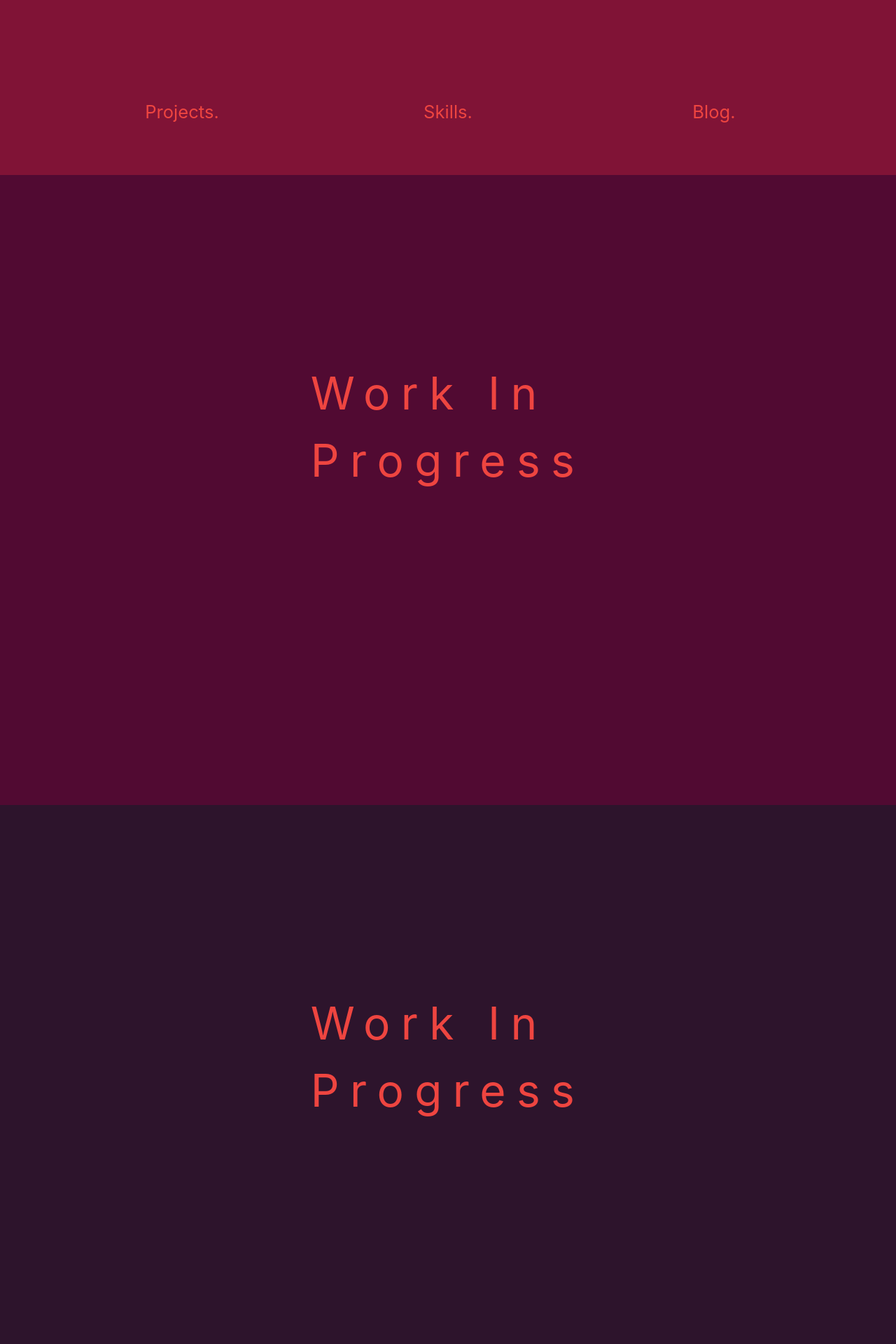
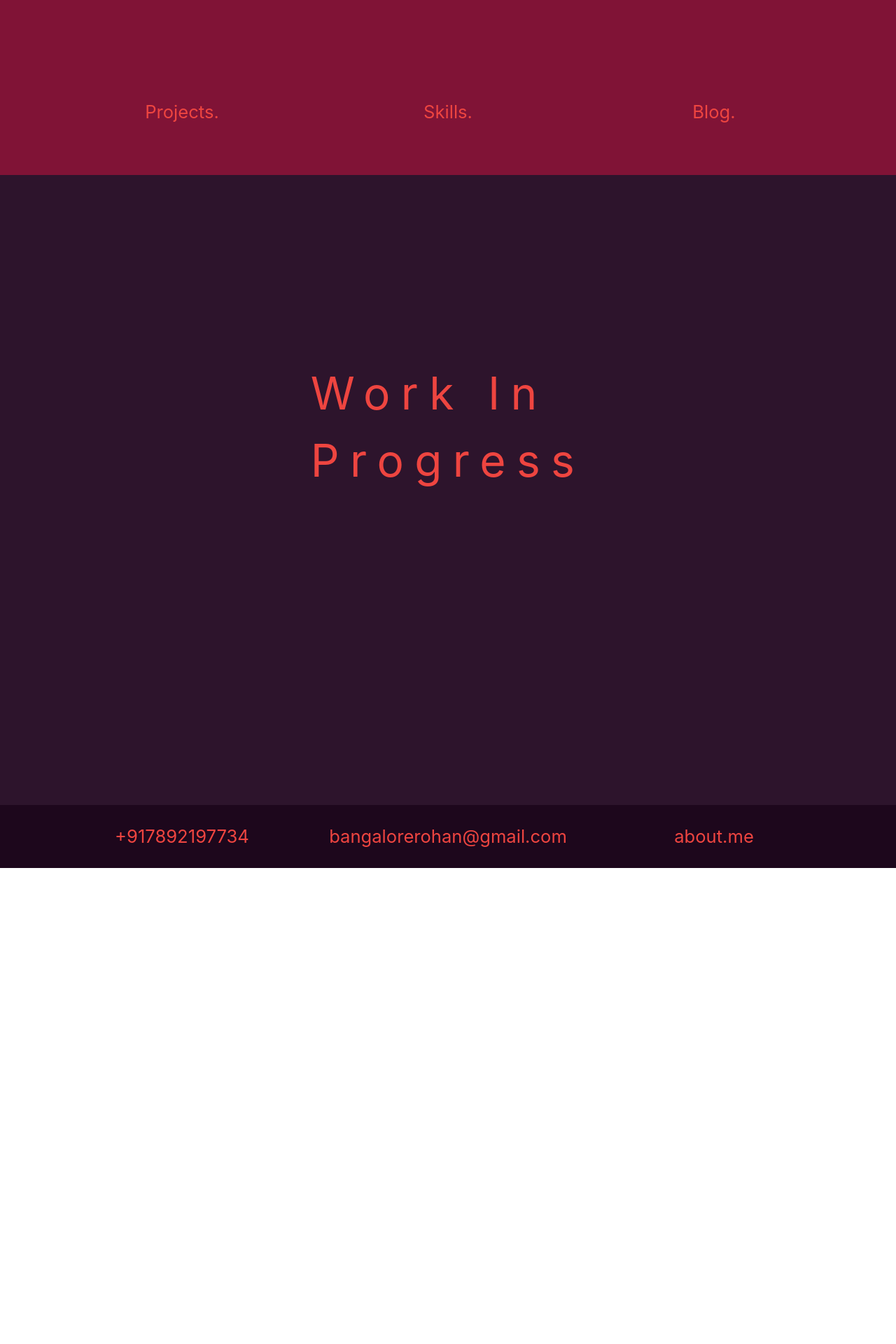
Before and after one commit to rohanrmallya/rohanrmallya.github.io, a Jekyll site: the page index.html, which Jekyll copies as it is, in a window 1280 px wide. Shown: the part 650-2570 px from the top of the page at 70% size. Built offline with Jekyll 4.4.1, drawn with Linux system fonts in a browser that asks for light colours; after the commit the page ends 1890 px from its top, so only the background shows below that.

Commit message:
Landing page changes

```diff
--- a/_includes/pagination.html
+++ b/_includes/pagination.html
@@ -3,16 +3,16 @@
     <ul>
       {% if paginator.previous_page %}
         {% if paginator.previous_page == 1 %}
-        <p><a class="newer-posts" href="{{ site.baseurl }}/"><i class="fa fa-long-arrow-left" aria-hidden="true"></i></a></p>
+        <p><a class="newer-posts" href="{{ site.baseurl }}/blog"><i class="fa fa-long-arrow-left" aria-hidden="true"></i></a></p>
         {% else %}
-        <p><a class="newer-posts" href="{{ site.baseurl }}/page/{{ paginator.previous_page }}/"><i class="fa fa-long-arrow-left" aria-hidden="true"></i></a></p>
+        <p><a class="newer-posts" href="{{ site.baseurl }}/blog/page/{{ paginator.previous_page }}/"><i class="fa fa-long-arrow-left" aria-hidden="true"></i></a></p>
         {% endif %}
       {% endif %}
 
       <p><span class="page-number">Page {{paginator.page}} of {{paginator.total_pages}}</span></p>
 
       {% if paginator.next_page %}
-      <p><a class="older-posts" href="{{ site.baseurl }}/page/{{ paginator.next_page }}/"><i class="fa fa-long-arrow-right" aria-hidden="true"></i></a></p>
+      <p><a class="older-posts" href="{{ site.baseurl }}/blog/page/{{ paginator.next_page }}/"><i class="fa fa-long-arrow-right" aria-hidden="true"></i></a></p>
       {% endif %}
     </ul>
   </nav>
--- a/assets/css/custom.css
+++ b/assets/css/custom.css
@@ -171,6 +171,10 @@ nav {
 
 }
 
+/* Project Cards */
+.card{
+    margin:1vw;
+}
 /* Small devices (portrait tablets and large phones, 600px and up) */
 @media only screen and (min-width: 600px) {
     #typed {
--- a/index.html
+++ b/index.html
@@ -43,16 +43,30 @@
     </div>
 
     </div>
-    <div class="content" id="projects">
-        <div id="name-tag-wrapper">
-
-            <div id="name-tag">
-                <div id="name">
-                    Work In Progress
+    <!-- <div class="content" id="projects">
+        <div class="container" style="height:100%;width:100%">
+            <div class="row">
+                <div class="col-12 col-md-6">
+                    <button type="button" class="btn btn-outline-primary">Primary</button>
+                </div>
+                <div class="ccol-12 col-md-6">
+                    <button type="button" class="btn btn-outline-primary">Primary</button>
                 </div>
 
             </div>
+            <div class="row">
+                <div class="col-12 col-md-6">
+                    <button type="button" class="btn btn-outline-primary">Primary</button>
+                </div>
+                <div class="col-12 col-md-6">
+                    <button type="button" class="btn btn-outline-primary">Primary</button>
+                </div>
+
+            </div>
+
         </div>
+    </div> -->
+
     </div>
 
     <div class="content" id="skills">
```
Also changed, not shown: 3 other files.
